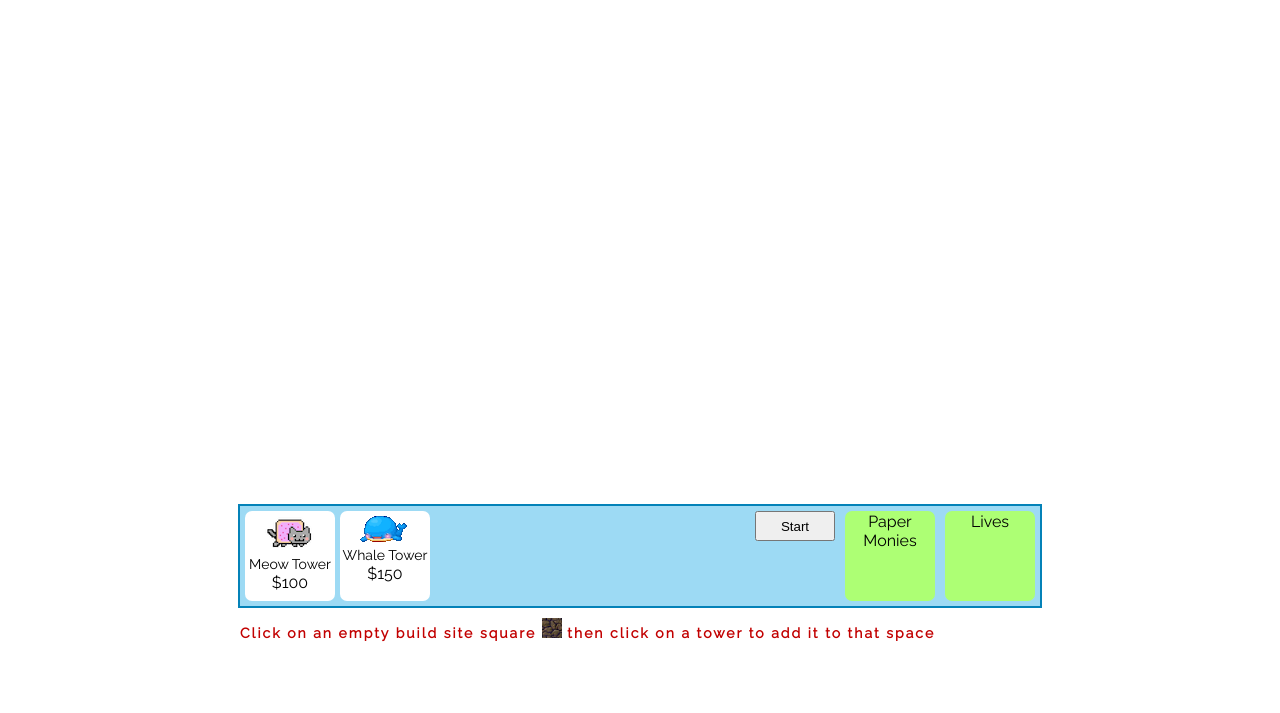
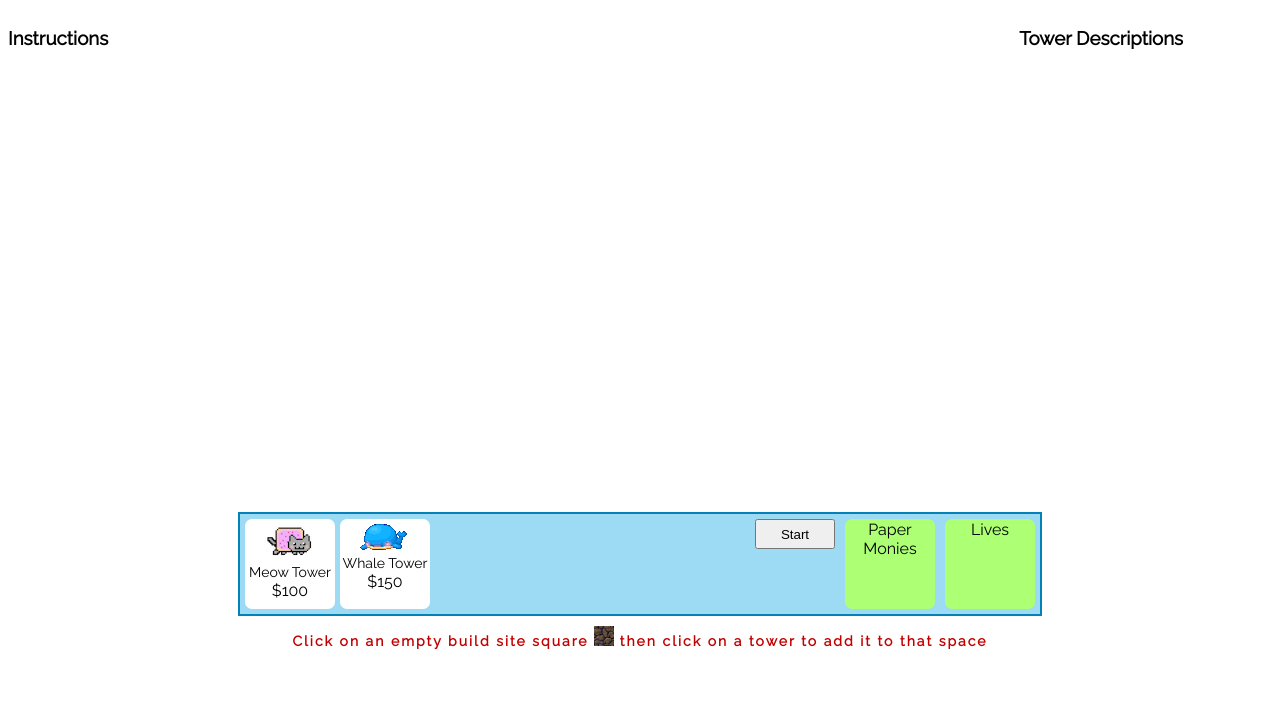
Before and after one commit to ToniRib/game_time, a website: page index.html in a window 1280 px wide. Shown: the part 87-800 px from the top of the page. Drawn offline with Linux system fonts and the light colour scheme.

Commit message:
Set up rows and columns for instructions

```diff
--- a/css/styles.css
+++ b/css/styles.css
@@ -14,13 +14,35 @@ p {
   margin: 1px 0;
 }
 
-.tower-text {
-  font-size: 14px;
+.row {
+  width: 100%;
+}
+
+.row:before,
+.row:after {
+  content: "";
+  display: table;
+  clear: both;
+}
+
+.instructions {
+  float: left;
+  width: 20%;
 }
 
 .canvas-container {
-  width: 100%;
+  float: left;
   text-align: center;
+  width: 60%;
+}
+
+.tower-descriptions {
+  float: left;
+  width: 20%;
+}
+
+.tower-text {
+  font-size: 14px;
 }
 
 .menu-container {
@@ -44,6 +66,7 @@ p {
   color: #c20000;
   margin: 0 auto;
   position: relative;
+  text-align: center;
   width: 800px;
 }
 
--- a/index.html
+++ b/index.html
@@ -8,12 +8,21 @@
     <link rel="stylesheet" href="/css/styles.css">
   </head>
   <body>
-    <div>
+    <div class="row">
       <h1>Super Happy Animal Food Time!</h1>
+    </div>
+    <div class="row">
+      <div class="instructions">
+        <h3>Instructions</h3>
       </div>
       <div class="canvas-container">
         <canvas id="game-canvas" width="800" height="500"></canvas>
       </div>
+      <div class="tower-descriptions">
+        <h3>Tower Descriptions</h3>
+      </div>
+    </div>
+    <div class="row">
       <div class="menu-container">
         <div class="tower-button active" id="simple-tower">
           <img class="tower-image" src="/sprites/super-tower-2.png">
@@ -35,6 +44,7 @@
           <p>Lives<br><span id="number-of-lives"></span></p>
         </div>
       </div>
+    </div>
     <div id="tower-prompt">
       <h5>^^ Click on a tower to add it ^^ </h5>
     </div>
```
Lines whose indentation alone changed are shown as unchanged.
